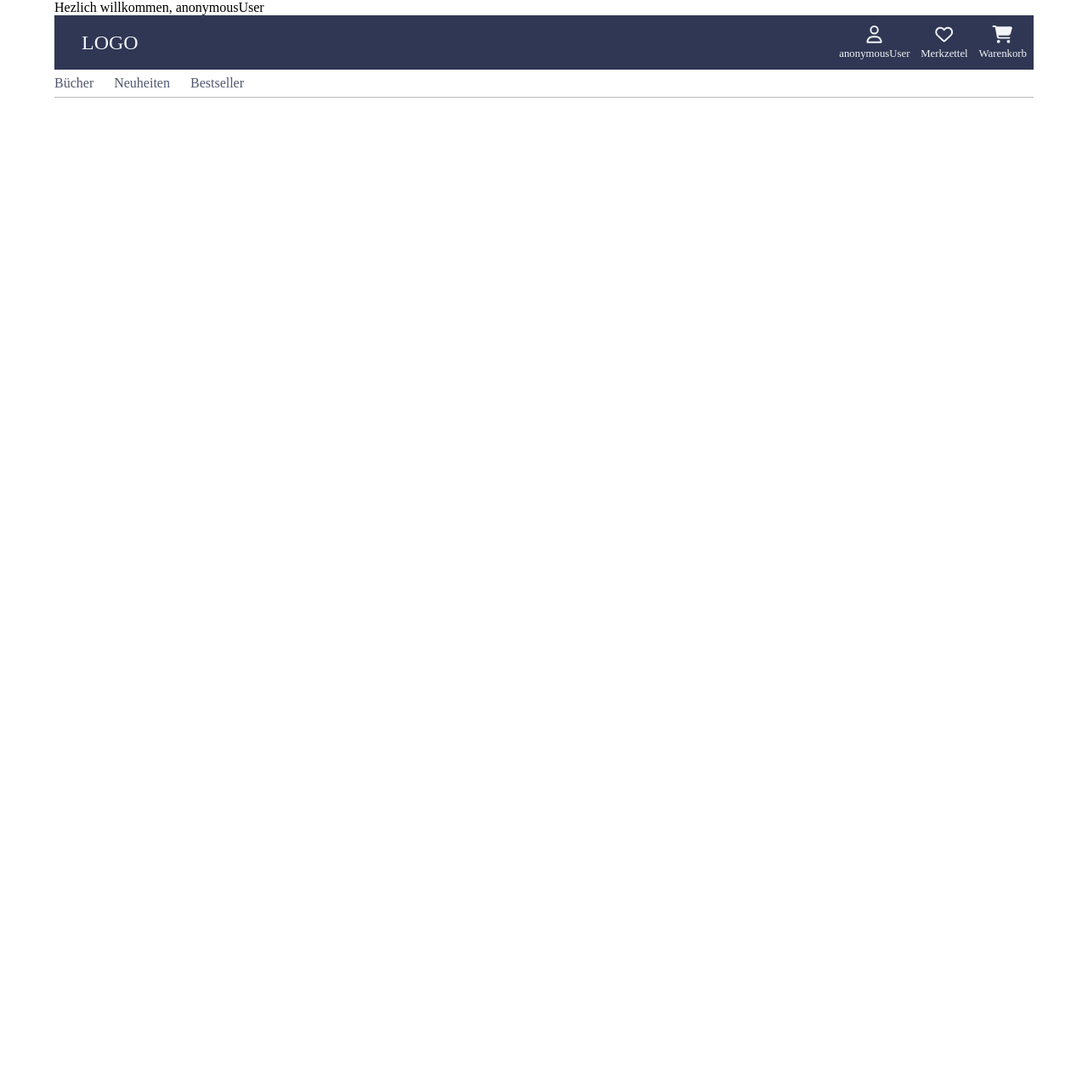
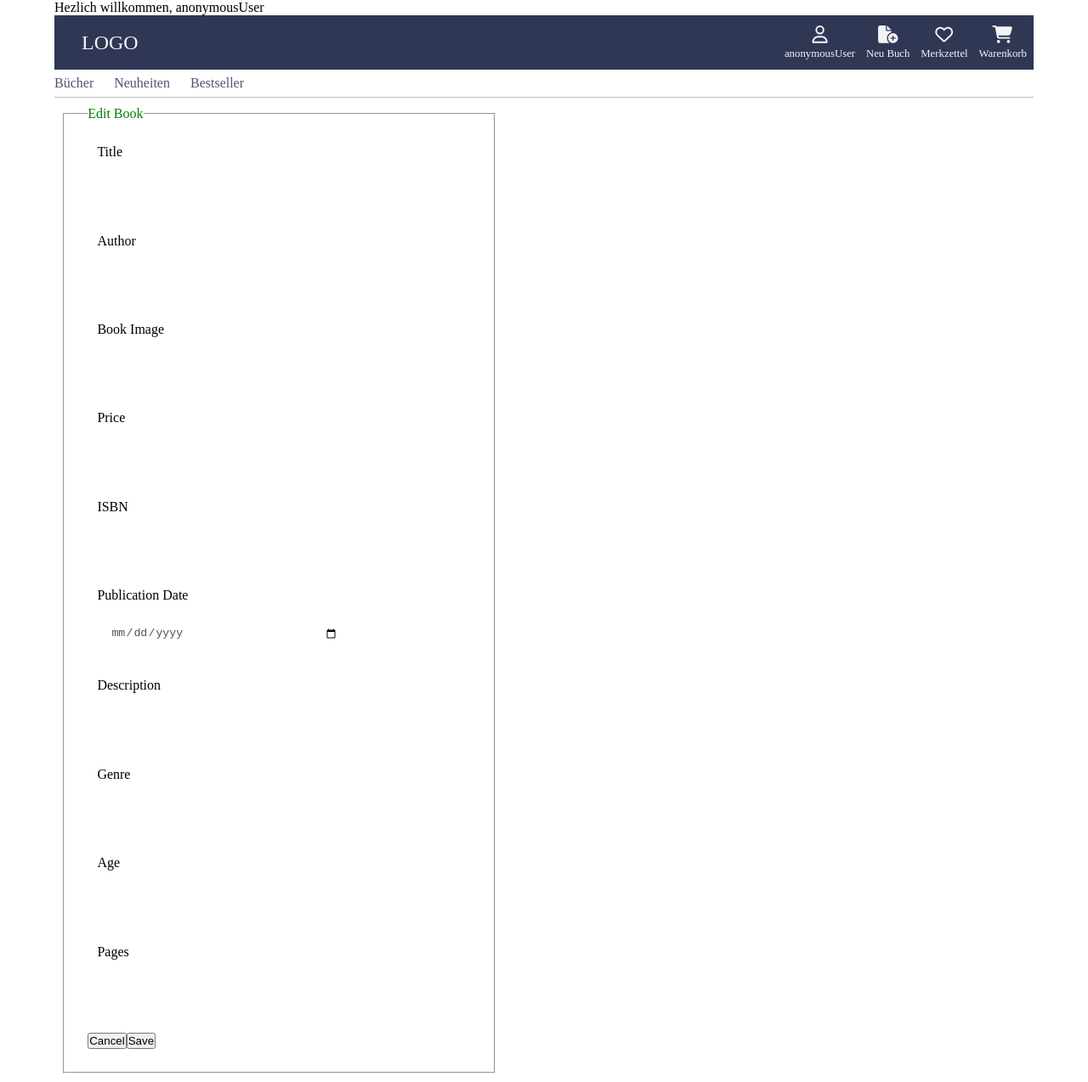
Before and after one commit to Galina-S/bookstore-final-project, a React (Vite) app: page /create-book in a window 1280 px wide. Shown: the whole page at 85% size. Before the commit the page ends 867 px from the top, so only its background shows below. Built offline with nearby package versions, Linux system fonts and the light colour scheme; no server answers.

Commit message:
Create new book page set

```diff
--- a/src/AppContext.jsx
+++ b/src/AppContext.jsx
@@ -1,21 +1,21 @@
 import { createContext } from "react";
 import { useState, useEffect, useRef } from "react";
 import instance from "../components/axios";
-import { useNavigate } from 'react-router-dom';
-import {anonymousUser, blankLoginForm } from './pages/Interfaces'
-import { cloneDeep } from 'lodash-es';
-import axios from 'axios';
+import { useNavigate } from "react-router-dom";
+import { anonymousUser, blankLoginForm } from "./pages/Interfaces";
+import { cloneDeep } from "lodash-es";
+import axios from "axios";
 
 const backendUrl = import.meta.env.VITE_BACKEND_URL;
 
 export const AppContext = createContext();
 
-
 export const AppProvider = ({ children }) => {
   const [rawBooks, setRawBooks] = useState([]);
+  //Edit book data
   const [editingElementId, setEditingElementId] = useState(null);
   const [formData, setFormData] = useState([]);
-
+  //Log in
   const [loginForm, setLoginForm] = useState(cloneDeep(blankLoginForm));
   const [currentUser, setCurrentUser] = useState(anonymousUser);
   // const [memberInfo, setMemberInfo] = useState(blankMemberInfo);
@@ -31,10 +31,8 @@ export const AppProvider = ({ children }) => {
         setDropdownOpen(false);
       }
     };
-     document.addEventListener('mousedown', handler)
-   })
-
-
+    document.addEventListener("mousedown", handler);
+  });
 
   const navigate = useNavigate();
   const loadBooks = async () => {
@@ -61,6 +59,7 @@ export const AppProvider = ({ children }) => {
     }
   };
 
+  //Edit book
   const handleEditBook = (id, _book) => {
     setRawBooks(
       rawBooks.map((book) => (book._id === id ? { ...book, _book } : book))
@@ -92,13 +91,34 @@ export const AppProvider = ({ children }) => {
     setEditingElementId(null);
   };
 
+  //Create a new book
+  const handleAddBookForm = (e) => {
+    e.preventDefault();
+    const value = e.target.value;
+    setFormData({ ...formData, [e.target.name]: value });
+  };
+
+  const sendNewBook = async (e) => {
+    e.preventDefault();
+    try {
+      const res = await instance.post(`/books/`, formData);
+      if ((res.status = 200)) {
+        await loadBooks();
+      }
+    } catch (e) {
+      console.error(`ERROR: ${e}`);
+    }
+    setFormData([]);
+    window.location.href = "/books";
+  };
+
+  //Log in form
   const changeLoginFormField = (fieldIdCode, value) => {
     loginForm.fields[fieldIdCode] = value;
     setLoginForm({ ...loginForm });
   };
 
   const submitLoginForm = async (onBadLogin) => {
-
     try {
       const response = await axios.post(
         `${backendUrl}/login`,
@@ -108,24 +128,23 @@ export const AppProvider = ({ children }) => {
         },
         {
           headers: {
-						'Content-Type': 'application/json',
+            "Content-Type": "application/json",
           },
           withCredentials: true,
         }
       );
-      console.log(response.data)
+      console.log(response.data);
       const user = response.data;
 
       setCurrentUser({ ...user });
       setLoginForm({ ...blankLoginForm });
 
       setDropdownOpen(!dropdownOpen);
-      navigate('/books');
-
+      navigate("/books");
     } catch (e) {
       console.log(`GENERAL ERROR: ${e.message}`);
-      if (e.message==="Request failed with status code 401") {
-        loginForm.message = 'Bad login, try again.';
+      if (e.message === "Request failed with status code 401") {
+        loginForm.message = "Bad login, try again.";
         setLoginForm(cloneDeep(loginForm));
         onBadLogin();
       }
@@ -141,7 +160,7 @@ export const AppProvider = ({ children }) => {
         });
         getCurrentUser();
       } catch (e) {
-				console.log('GENERAL ERROR');
+        console.log("GENERAL ERROR");
       }
     })();
   };
@@ -160,11 +179,10 @@ const getCurrentUser = () => {
         ).data;
         setCurrentUser({ ...user });
       } catch (e) {
-      console.log('GENERAL ERROR');
+        console.log("GENERAL ERROR");
       }
     })();
   };
-
 
   useEffect(() => {
     getCurrentUser();
@@ -178,37 +196,30 @@ useEffect(() => {
             withCredentials: true,
           })
         ).data;
-      setCurrentUser({...user});
-
+        setCurrentUser({ ...user });
       } catch (e) {
-      console.log('General error')
+        console.log("General error");
       }
     })();
-},[]);
-
-
-
+  }, []);
 
   //Tracking The Window Size
- const getWindowSize = () =>{
+  const getWindowSize = () => {
     const innerWidth = window.innerWidth;
-  return innerWidth
- }
+    return innerWidth;
+  };
   const [windowSize, setWindowSize] = useState(getWindowSize());
- useEffect(()=> {
+  useEffect(() => {
     const handleWindowResize = () => {
-    setWindowSize(getWindowSize())
-  }
-  window.addEventListener('resize',handleWindowResize);
+      setWindowSize(getWindowSize());
+    };
+    window.addEventListener("resize", handleWindowResize);
     return () => {
-    window.removeEventListener('resize', handleWindowResize)
-  }
- }, [])
+      window.removeEventListener("resize", handleWindowResize);
+    };
+  }, []);
 
   //console.log(windowSize);
-
-
-
 
   return (
     <AppContext.Provider
@@ -219,6 +230,7 @@ useEffect(() => {
         onOpenEditForm,
         editingElementId,
         loadBooks,
+        formData,
         setFormData,
         handleChangeFormField,
         sendEditBook,
@@ -235,7 +247,8 @@ useEffect(() => {
         windowSize,
         setCurrentUser,
         navigate,
-
+        handleAddBookForm,
+        sendNewBook,
       }}
     >
       {children}
--- /dev/null
+++ b/src/pages/CreateBookPage.jsx
@@ -0,0 +1,159 @@
+import { useContext } from "react";
+import { AppContext } from "../AppContext";
+
+export const CreateBookPage = () => {
+  const { handleAddBookForm, sendNewBook, formData } = useContext(AppContext);
+
+  return (
+    <form className="editForm" onSubmit={(e) => sendNewBook(e)}>
+      <fieldset>
+        <legend>Edit Book</legend>
+
+        <div className="row">
+          <label>Title</label>
+          <div>
+            <input
+              name="title"
+              defaultValue={formData.title}
+              type="text"
+              onChange={(e) => {
+                handleAddBookForm(e, "title");
+              }}
+            />
+          </div>
+        </div>
+
+        <div className="row">
+          <label>Author</label>
+          <div>
+            <input
+              defaultValue={formData.author}
+              name="author"
+              type="text"
+              onChange={(e) => {
+                handleAddBookForm(e, "author");
+              }}
+            />
+          </div>
+        </div>
+
+        <div className="row">
+          <label>Book Image</label>
+          <div>
+            <input
+              name="img"
+              defaultValue={formData.img}
+              type="text"
+              onChange={(e) => {
+                handleAddBookForm(e, "img");
+              }}
+            />
+          </div>
+        </div>
+
+        <div className="row">
+          <label>Price</label>
+          <div>
+            <input
+              name="price"
+              defaultValue={formData.price}
+              type="number"
+              onChange={(e) => {
+                handleAddBookForm(e, "price");
+              }}
+            />
+          </div>
+        </div>
+
+        <div className="row">
+          <label>ISBN</label>
+          <div>
+            <input
+              name="ISBN"
+              defaultValue={formData.ISBN}
+              type="number"
+              onChange={(e) => {
+                handleAddBookForm(e, "ISBN");
+              }}
+            />
+          </div>
+        </div>
+
+        <div className="row">
+          <label>Publication Date</label>
+          <div>
+            <input
+              name="puplication"
+              defaultValue={formData.puplication}
+              type="date"
+              onChange={(e) => {
+                handleAddBookForm(e, "puplication");
+              }}
+            />
+          </div>
+        </div>
+
+        <div className="row">
+          <label>Description</label>
+          <div>
+            <input
+              name="description"
+              defaultValue={formData.description}
+              type="text"
+              onChange={(e) => {
+                handleAddBookForm(e, "description");
+              }}
+            />
+          </div>
+        </div>
+
+        <div className="row">
+          <label>Genre</label>
+          <div>
+            <input
+              name="category"
+              defaultValue={formData.category}
+              type="text"
+              onChange={(e) => {
+                handleAddBookForm(e, "category");
+              }}
+            />
+          </div>
+        </div>
+
+        <div className="row">
+          <label>Age</label>
+          <div>
+            <input
+              name="age"
+              defaultValue={formData.age}
+              type="number"
+              onChange={(e) => {
+                handleAddBookForm(e, "age");
+              }}
+            />
+          </div>
+        </div>
+
+        <div className="row">
+          <label>Pages</label>
+          <div>
+            <input
+              name="pages"
+              defaultValue={formData.pages}
+              type="number"
+              onChange={(e) => {
+                handleAddBookForm(e, "pages");
+              }}
+            />
+          </div>
+        </div>
+
+        <div className="buttonRow">
+          <button>Cancel</button>
+          <button type="submit">Save</button>
+        </div>
+      </fieldset>
+    </form>
+  );
+};
--- a/src/pages/NavbarPage.jsx
+++ b/src/pages/NavbarPage.jsx
@@ -1,22 +1,32 @@
 import { useContext, useRef } from "react";
 import { AppContext } from "../AppContext";
-import { NavLink, Routes, Route, Navigate} from "react-router-dom";
-import { PageBooks } from '../pages/PageBooks';
-import { PageHome } from '../pages/PageHome';
-import { PageRegister } from '../pages/PageRegister'
-import { PageLogin } from '../pages/PageLogin'
+import { NavLink, Routes, Route, Navigate } from "react-router-dom";
+import { PageBooks } from "../pages/PageBooks";
+import { PageHome } from "../pages/PageHome";
+import { PageRegister } from "../pages/PageRegister";
+import { PageLogin } from "../pages/PageLogin";
 import { PageLogout } from "./PageLogout";
 import { NewBooksPage } from "./NewBooksPage";
 import { Bestsellers } from "./BestsellersPage";
 import { WishListPage } from "./WishListPage";
 
 import { FontAwesomeIcon } from "@fortawesome/react-fontawesome";
-import { faUser } from  '@fortawesome/free-regular-svg-icons';
-import { faCartShopping } from  '@fortawesome/free-solid-svg-icons';
-import { faHeart } from  '@fortawesome/free-regular-svg-icons';
+import { faUser } from "@fortawesome/free-regular-svg-icons";
+import {
+  faCartShopping,
+  faFileCirclePlus,
+} from "@fortawesome/free-solid-svg-icons";
+import { faHeart } from "@fortawesome/free-regular-svg-icons";
+import { CreateBookPage } from "./CreateBookPage";
 
 export const NavbarPage = () => {
-  const {currentUser, windowSize, dropdownOpen, setDropdownOpen, dropdownRef} = useContext(AppContext)
+  const {
+    currentUser,
+    windowSize,
+    dropdownOpen,
+    setDropdownOpen,
+    dropdownRef,
+  } = useContext(AppContext);
 
   return (
     <div>
@@ -25,31 +35,59 @@ export const NavbarPage = () => {
           <NavLink to="/home">LOGO</NavLink>
         </div>
         <div className="header-customer">
-            <div className="dropdown" ref = {dropdownRef}>
-              <div className="dropdown-trigger" onClick={() => {setDropdownOpen(!dropdownOpen)}}>
-                  <FontAwesomeIcon className="account_icon" icon={faUser}/>
-                  {currentUser ?
-                   <span className = {`${windowSize < 600 ? 'none': null}`}>{currentUser.username}</span>
-                   :
-                   <span className = {`${windowSize < 600 ? 'none': null}`}>Mein Konto</span>
-                   }
+          <div className="dropdown" ref={dropdownRef}>
+            <div
+              className="dropdown-trigger"
+              onClick={() => {
+                setDropdownOpen(!dropdownOpen);
+              }}
+            >
+              <FontAwesomeIcon className="account_icon" icon={faUser} />
+              {currentUser ? (
+                <span className={`${windowSize < 600 ? "none" : null}`}>
+                  {currentUser.username}
+                </span>
+              ) : (
+                <span className={`${windowSize < 600 ? "none" : null}`}>
+                  Mein Konto
+                </span>
+              )}
             </div>
 
-                  <div className={`auth  ${dropdownOpen ? 'active' : 'inactiv'}` }>
-                  {currentUser.username === "anonymousUser" ?
-                      ( <PageLogin/> )
-                       :
-                      ( <NavLink to="/logout" className="logout-btn" onClick={() => className="inactiv"}> Logout </NavLink>)}
+            <div className={`auth  ${dropdownOpen ? "active" : "inactiv"}`}>
+              {currentUser.username === "anonymousUser" ? (
+                <PageLogin />
+              ) : (
+                <NavLink
+                  to="/logout"
+                  className="logout-btn"
+                  onClick={() => (className = "inactiv")}
+                >
+                  {" "}
+                  Logout{" "}
+                </NavLink>
+              )}
             </div>
           </div>
 
+          <NavLink to="/create-book" className="wish-list">
+            <FontAwesomeIcon
+              className="wish-list-icon"
+              icon={faFileCirclePlus}
+            />
+            <span className={windowSize < 600 ? "none" : null}>Neu Buch</span>
+          </NavLink>
+
           <NavLink to="/wish-list" className="wish-list">
-                <FontAwesomeIcon className="wish-list-icon" icon={faHeart}/>
-                <span className = {windowSize < 600 ? 'none': null}>Merkzettel</span>
+            <FontAwesomeIcon className="wish-list-icon" icon={faHeart} />
+            <span className={windowSize < 600 ? "none" : null}>Merkzettel</span>
           </NavLink>
           <div to="/home" className="shopping-cart">
-                <FontAwesomeIcon className="shopping-cart-icon" icon={faCartShopping}/>
-                <span className = {windowSize < 600 ? 'none' : null} >Warenkorb</span>
+            <FontAwesomeIcon
+              className="shopping-cart-icon"
+              icon={faCartShopping}
+            />
+            <span className={windowSize < 600 ? "none" : null}>Warenkorb</span>
           </div>
         </div>
       </nav>
@@ -64,7 +102,6 @@ export const NavbarPage = () => {
           (  null
           )
           :( <NavLink to="/logout">Logout </NavLink>)*/}
-
         </div>
       </nav>
 
@@ -73,17 +110,13 @@ export const NavbarPage = () => {
         <Route path="/home" element={<PageHome />} />
         <Route path="/" element={<Navigate to="/home" />} />
         <Route path="/" element={<Navigate to="/home" />} />
-        <Route path="/new-books" element={<NewBooksPage/>} />
+        <Route path="/new-books" element={<NewBooksPage />} />
         <Route path="/bestsellers" element={<Bestsellers />} />
         <Route path="/wish-list" element={<WishListPage />} />
-
-
-        <Route
-          path="/register" element={<PageRegister />}
-        />
-        <Route path="/login" element={<PageLogin />}
-          />
-        <Route path="logout" element= {<PageLogout />} />
+        <Route path="/create-book" element={<CreateBookPage />} />
+        <Route path="/register" element={<PageRegister />} />
+        <Route path="/login" element={<PageLogin />} />
+        <Route path="logout" element={<PageLogout />} />
       </Routes>
     </div>
   );
```
Lines whose indentation alone changed are shown as unchanged.
